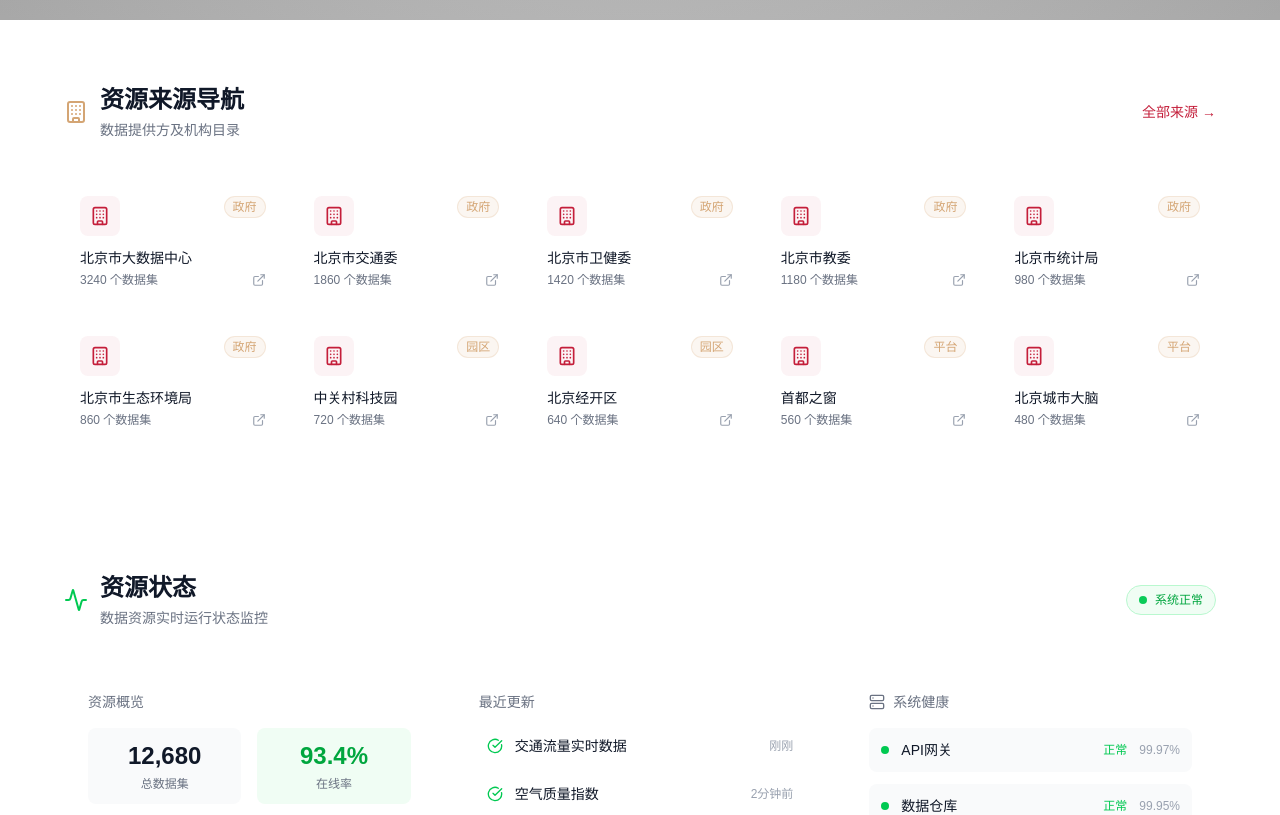
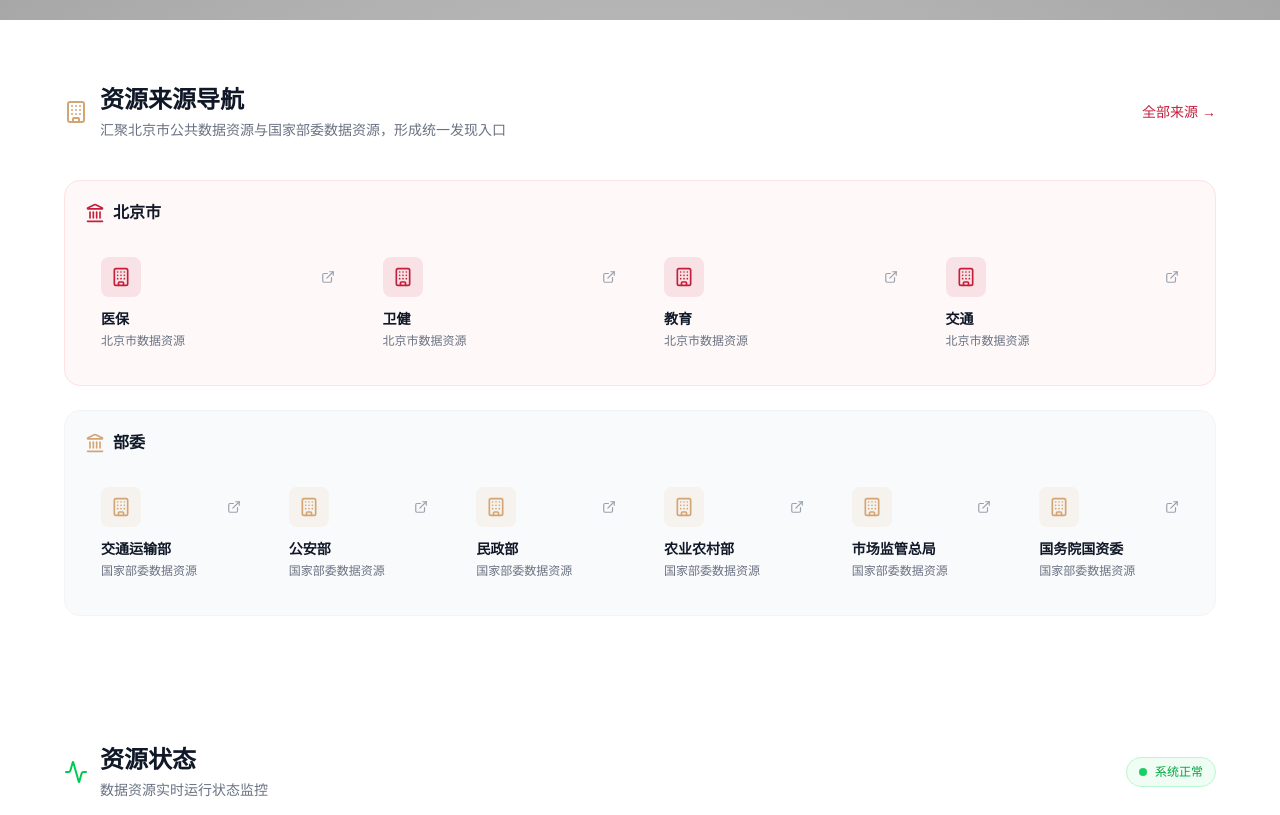
Before and after one commit to wangnoran-a11y/beijing-data-map, a Next.js app: page / in a window 1280 px wide. Shown: the part 780-1595 px from the top of the page. Built offline with nearby package versions, Linux system fonts and the light colour scheme; grey boxes are pictures that could not be loaded.

Commit message:
Add files via upload

```diff
--- a/components/SourceNav.tsx
+++ b/components/SourceNav.tsx
@@ -1,19 +1,17 @@
 "use client";
 
 import Link from "next/link";
-import { Building, ExternalLink } from "lucide-react";
+import { Building, ExternalLink, Landmark } from "lucide-react";
 
-const sources = [
-  { name: "北京市大数据中心", count: 3240, type: "政府" },
-  { name: "北京市交通委", count: 1860, type: "政府" },
-  { name: "北京市卫健委", count: 1420, type: "政府" },
-  { name: "北京市教委", count: 1180, type: "政府" },
-  { name: "北京市统计局", count: 980, type: "政府" },
-  { name: "北京市生态环境局", count: 860, type: "政府" },
-  { name: "中关村科技园", count: 720, type: "园区" },
-  { name: "北京经开区", count: 640, type: "园区" },
-  { name: "首都之窗", count: 560, type: "平台" },
-  { name: "北京城市大脑", count: 480, type: "平台" },
+const citySources = ["医保", "卫健", "教育", "交通"];
+
+const ministrySources = [
+  "交通运输部",
+  "公安部",
+  "民政部",
+  "农业农村部",
+  "市场监管总局",
+  "国务院国资委",
 ];
 
 export default function SourceNav() {
@@ -25,39 +23,78 @@ export default function SourceNav() {
             <Building className="w-6 h-6 text-[#D4A574]" />
             <div>
               <h2 className="text-2xl font-bold text-gray-900 mb-1">资源来源导航</h2>
-              <p className="text-gray-500 text-sm">数据提供方及机构目录</p>
+              <p className="text-gray-500 text-sm">
+                汇聚北京市公共数据资源与国家部委数据资源，形成统一发现入口
+              </p>
             </div>
           </div>
-          <Link href="/data-catalog" className="text-sm text-[#C41E3A] hover:text-[#E63946] transition-colors">
+
+          <Link
+            href="/data-catalog"
+            className="text-sm text-[#C41E3A] hover:text-[#E63946] transition-colors"
+          >
             全部来源 →
           </Link>
         </div>
 
-        <div className="grid grid-cols-1 sm:grid-cols-2 lg:grid-cols-5 gap-4">
-          {sources.map((source, index) => (
+        <div className="space-y-6">
+          <div className="rounded-2xl border border-red-100 bg-red-50/50 p-5">
+            <div className="mb-4 flex items-center gap-2">
+              <Landmark className="w-5 h-5 text-[#C41E3A]" />
+              <h3 className="text-base font-semibold text-gray-900">北京市</h3>
+            </div>
+
+            <div className="grid grid-cols-2 sm:grid-cols-4 gap-4">
+              {citySources.map((source, index) => (
                 <Link
                   href="/data-catalog"
-              key={source.name}
-              className="glass-card rounded-xl p-4 cursor-pointer group hover:scale-105 transition-all duration-300 animate-slide-up"
+                  key={source}
+                  className="glass-card rounded-xl p-4 group hover:scale-105 transition-all duration-300 animate-slide-up"
                   style={{ animationDelay: `${index * 0.05}s` }}
                 >
-              <div className="flex items-start justify-between mb-3">
-                <div className="w-10 h-10 rounded-lg bg-[#C41E3A]/5 flex items-center justify-center">
+                  <div className="flex items-center justify-between mb-3">
+                    <div className="w-10 h-10 rounded-lg bg-[#C41E3A]/10 flex items-center justify-center">
                       <Building className="w-5 h-5 text-[#C41E3A]" />
                     </div>
-                <span className="text-xs px-2 py-0.5 rounded-full bg-[#D4A574]/10 text-[#D4A574] border border-[#D4A574]/20">
-                  {source.type}
-                </span>
+                    <ExternalLink className="w-3.5 h-3.5 text-gray-400 group-hover:text-[#C41E3A]" />
                   </div>
-              <h3 className="text-sm font-medium text-gray-900 mb-1 group-hover:text-[#C41E3A] transition-colors line-clamp-1">
-                {source.name}
-              </h3>
-              <div className="flex items-center justify-between">
-                <p className="text-xs text-gray-500">{source.count} 个数据集</p>
-                <ExternalLink className="w-3.5 h-3.5 text-gray-400 group-hover:text-[#C41E3A] transition-colors" />
-              </div>
+                  <h4 className="text-sm font-semibold text-gray-900 group-hover:text-[#C41E3A]">
+                    {source}
+                  </h4>
+                  <p className="mt-1 text-xs text-gray-500">北京市数据资源</p>
                 </Link>
               ))}
+            </div>
+          </div>
+
+          <div className="rounded-2xl border border-gray-100 bg-gray-50 p-5">
+            <div className="mb-4 flex items-center gap-2">
+              <Landmark className="w-5 h-5 text-[#D4A574]" />
+              <h3 className="text-base font-semibold text-gray-900">部委</h3>
+            </div>
+
+            <div className="grid grid-cols-2 sm:grid-cols-3 lg:grid-cols-6 gap-4">
+              {ministrySources.map((source, index) => (
+                <Link
+                  href="/data-catalog"
+                  key={source}
+                  className="glass-card rounded-xl p-4 group hover:scale-105 transition-all duration-300 animate-slide-up"
+                  style={{ animationDelay: `${index * 0.05}s` }}
+                >
+                  <div className="flex items-center justify-between mb-3">
+                    <div className="w-10 h-10 rounded-lg bg-[#D4A574]/10 flex items-center justify-center">
+                      <Building className="w-5 h-5 text-[#D4A574]" />
+                    </div>
+                    <ExternalLink className="w-3.5 h-3.5 text-gray-400 group-hover:text-[#C41E3A]" />
+                  </div>
+                  <h4 className="text-sm font-semibold text-gray-900 group-hover:text-[#C41E3A] line-clamp-1">
+                    {source}
+                  </h4>
+                  <p className="mt-1 text-xs text-gray-500">国家部委数据资源</p>
+                </Link>
+              ))}
+            </div>
+          </div>
         </div>
       </div>
     </section>
```
Lines whose indentation alone changed are shown as unchanged.
